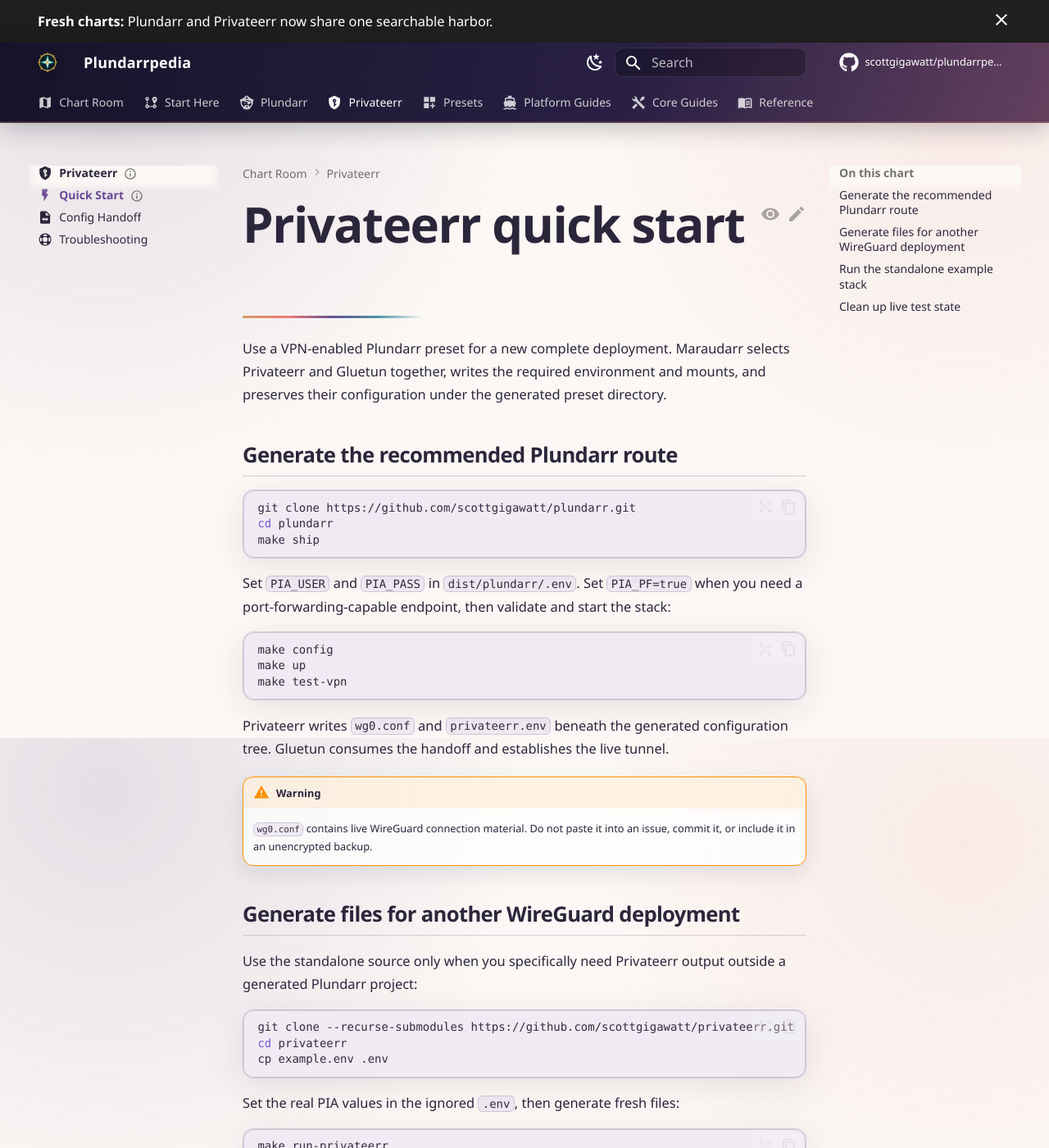
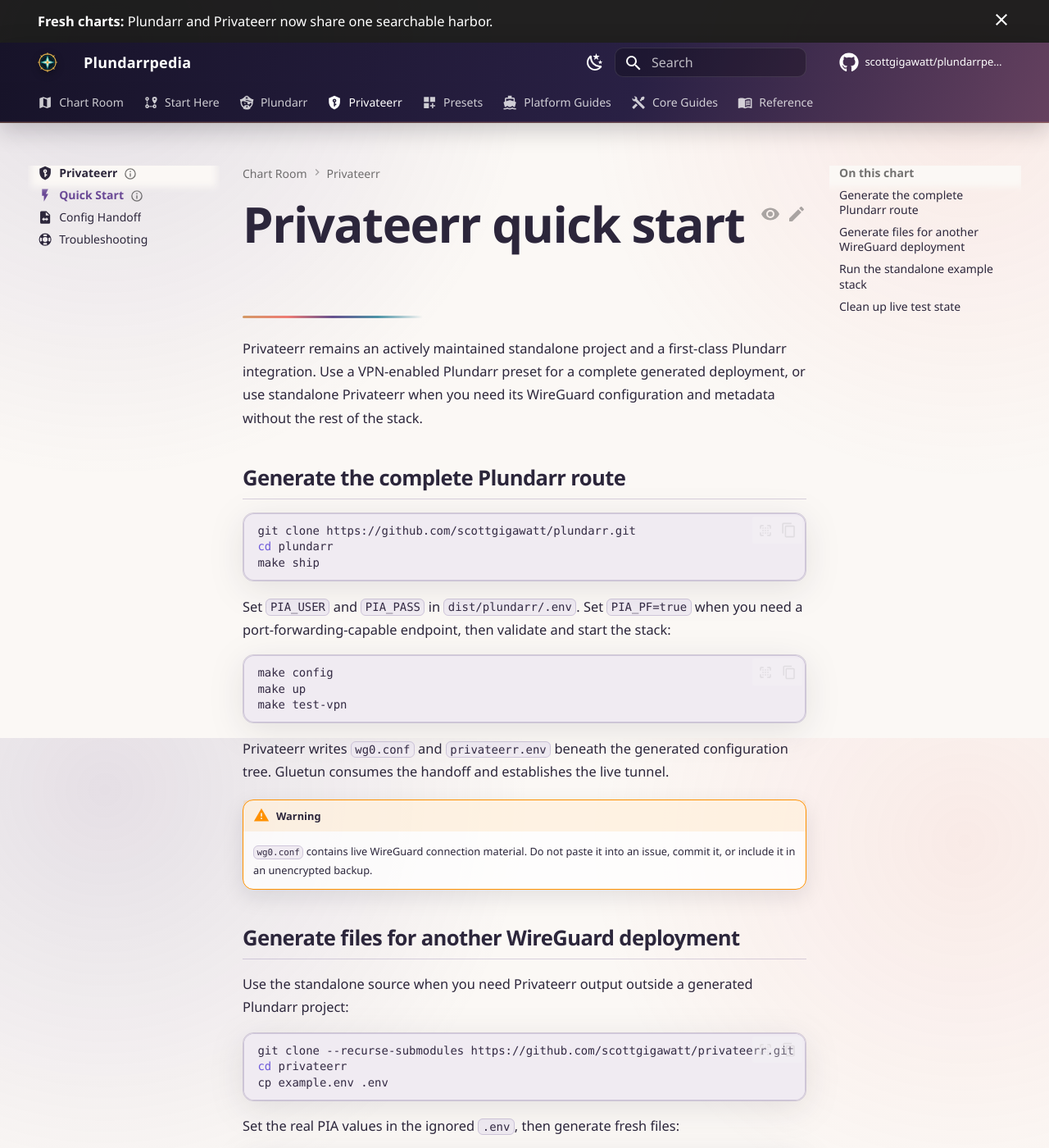
Before and after one commit to scottgigawatt/plundarrpedia, an MkDocs documentation site: the page built from docs/projects/privateerr/quick-start.md, in a window 1280 px wide and 1400 px high. Shown: the whole window at 82% size. Built offline with MkDocs 1.6.1 and Material for MkDocs 9.7.7, drawn with Linux system fonts in a browser that asks for light colours; comment, search, counter and statistics services are not loaded; some of the changed text lies outside the part shown.

Commit message:
🛡️ Keep Privateerr proudly on active duty

````diff
--- a/docs/projects/privateerr/quick-start.md
+++ b/docs/projects/privateerr/quick-start.md
@@ -7,9 +7,9 @@ status: updated
 
 # Privateerr quick start
 
-Use a VPN-enabled Plundarr preset for a new complete deployment. Maraudarr selects Privateerr and Gluetun together, writes the required environment and mounts, and preserves their configuration under the generated preset directory.
+Privateerr remains an actively maintained standalone project and a first-class Plundarr integration. Use a VPN-enabled Plundarr preset for a complete generated deployment, or use standalone Privateerr when you need its WireGuard configuration and metadata without the rest of the stack.
 
-## Generate the recommended Plundarr route
+## Generate the complete Plundarr route
 
 ```sh
 git clone https://github.com/scottgigawatt/plundarr.git
@@ -32,7 +32,7 @@ Privateerr writes `wg0.conf` and `privateerr.env` beneath the generated configur
 
 ## Generate files for another WireGuard deployment
 
-Use the standalone source only when you specifically need Privateerr output outside a generated Plundarr project:
+Use the standalone source when you need Privateerr output outside a generated Plundarr project:
 
 ```sh
 git clone --recurse-submodules https://github.com/scottgigawatt/privateerr.git
@@ -66,7 +66,7 @@ make ps
 make logs
 ```
 
-Use this route for a focused handoff test, not as a second full media-stack architecture.
+Use this maintained route for focused Privateerr generation and handoff testing rather than as a second full media-stack architecture.
 
 ## Clean up live test state
 
--- a/mkdocs.yml
+++ b/mkdocs.yml
@@ -63,8 +63,8 @@ nav:
       - Config Handoff: projects/privateerr/config-handoff.md
       - Troubleshooting: projects/privateerr/troubleshooting.md
 
-  # Keep focused deployment shapes under Plundarr instead of presenting each
-  # historical repository as a separate documentation product.
+  # Keep the deprecated standalone Boudoirr, Duplex, Jellyfin, and
+  # Calibre-Web-Automated deployment shapes under Plundarr presets.
   - Presets:
       - Choose a Preset: projects/presets/index.md
       - Boudoirr: projects/presets/boudoirr.md
````
Also changed, not shown: docs/projects/presets/index.md (+2 -2 lines), docs/projects/privateerr/index.md (+2 -2 lines).
